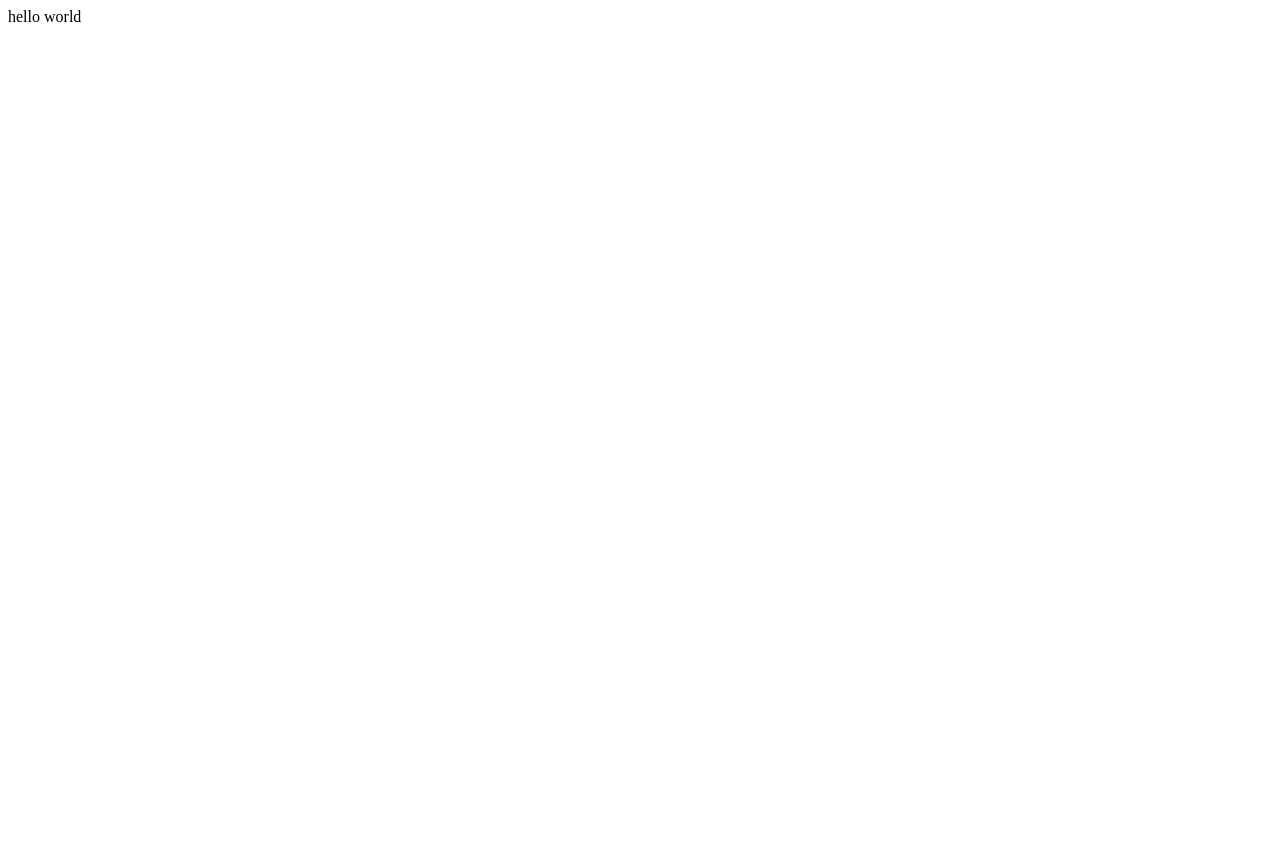
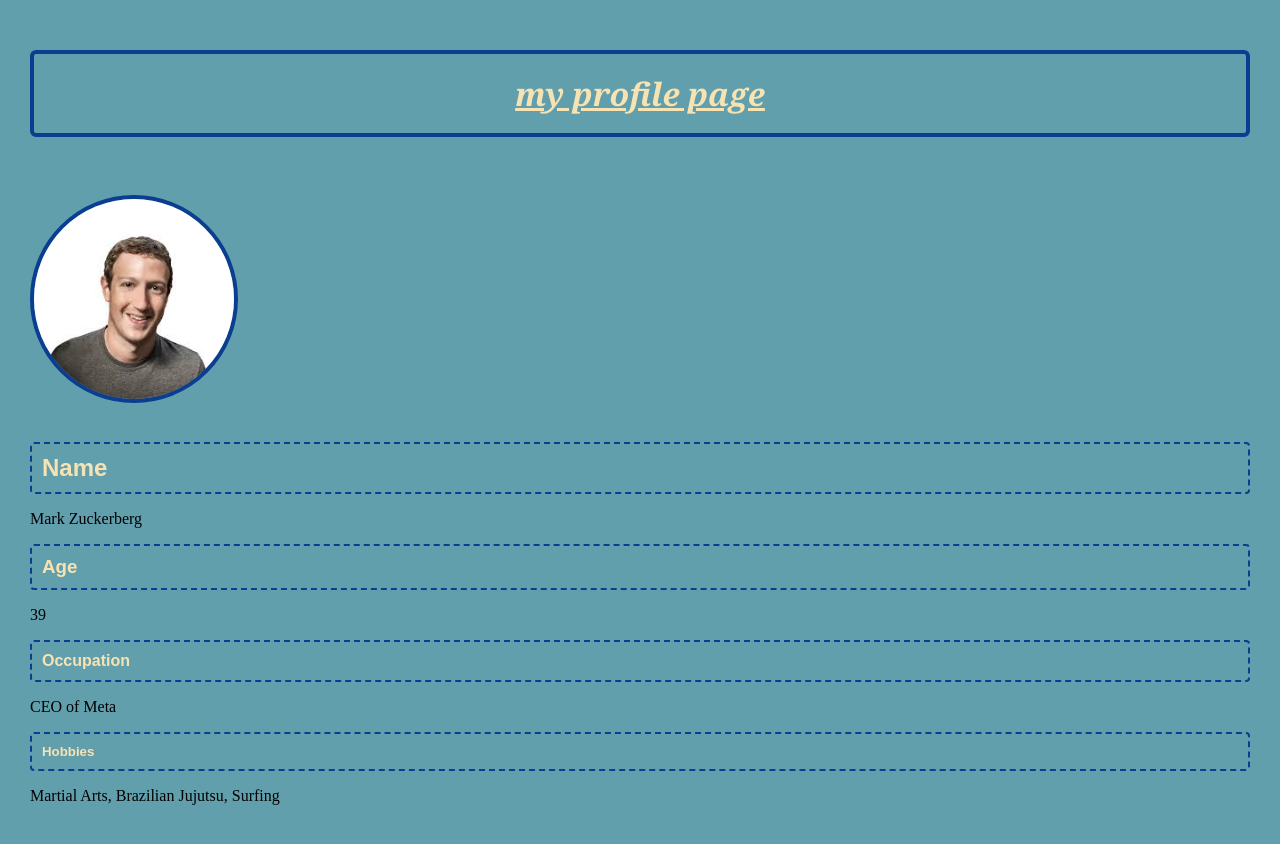
Before and after one commit to sanary1/1.6css_test, a plain HTML site: page 1.6css test/index.html in a window 1280 px wide. Before the commit the page ends 800 px from the top, so only its background shows below. Drawn offline with Linux system fonts and the light colour scheme.

Commit message:
finished test

```diff
--- a/1.6css test/index.html
+++ b/1.6css test/index.html
@@ -2,9 +2,20 @@
 <html lang="en">
 <head>
   <meta charset="UTF-8">
-  <title>1.6 CSS test</title>
+  <title>1.6 CSS Project</title>
   <link rel="stylesheet" href="style.css">
 </head>
 <body>
-    hello world
+        <h1 class="heading">my profile page</h1>
+        <br>
+        <img src="MarkZuckerberg.jpg" alt="Mark Zuckerberg" class="profile-pic">
+        <h2 class="subheading">Name</h2>
+        <p>Mark Zuckerberg</p>
+        <h3 class="subheading">Age</h3>
+        <p>39</p>
+        <h4 class="subheading">Occupation</h4>
+        <p>CEO of Meta</p>
+        <h5 class="subheading">Hobbies</h5>
+        <p>Martial Arts, Brazilian Jujutsu, Surfing</p>
 </body>
+</html>
--- a/1.6css test/style.css
+++ b/1.6css test/style.css
@@ -0,0 +1,40 @@
+body {
+    background-color: #629FAD;
+    font-family: 'Times New Roman', Times, serif, sans-serif;
+    margin: 0;
+    padding: 30px;
+}
+
+.heading {
+    color: #F7E3B2;
+    font-family: 'Georgia', Times, serif;
+    font-weight: 700;
+    font-style: italic;
+    text-decoration: underline;
+    border: 4px solid #0B3D91;
+    text-align: center;
+    padding: 18px;
+    margin: 20px auto;
+    border-radius: 6px;
+}
+
+.profile-pic {
+    width: 200px;
+    height: 200px;
+    border-radius: 50%;
+    border: 4px solid #0B3D91;
+    margin: 20px auto;
+}
+
+.subheading {
+    color: #F7E3B2;
+    font-family: 'Arial', sans-serif;
+    font-weight: 600;
+    font-style: normal;
+    text-decoration: none;
+    border: 2px dashed #0B3D91;
+    text-align: left;
+    padding: 10px;
+    margin: 15px 0;
+    border-radius: 4px;
+}
```
Also changed, not shown: 1.6css test/MarkZuckerberg.jpg (added).
